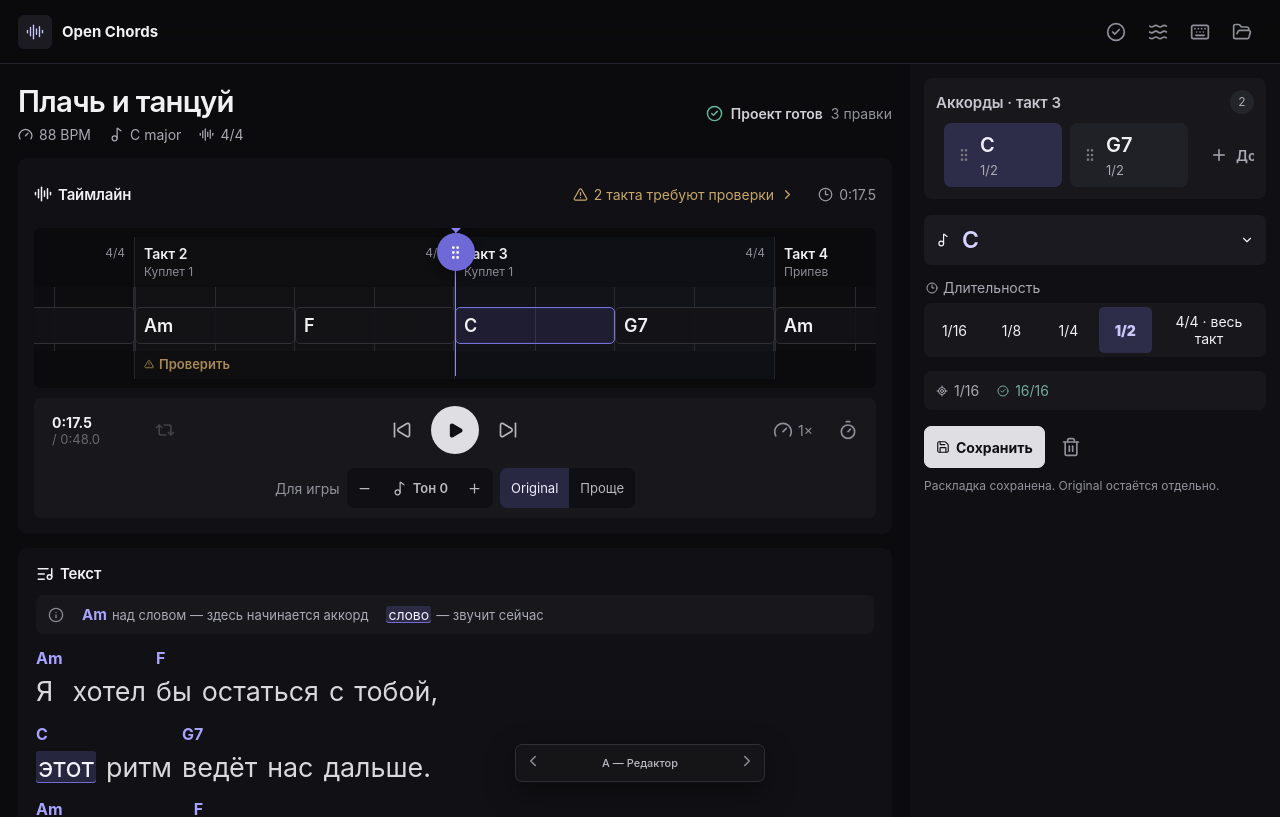
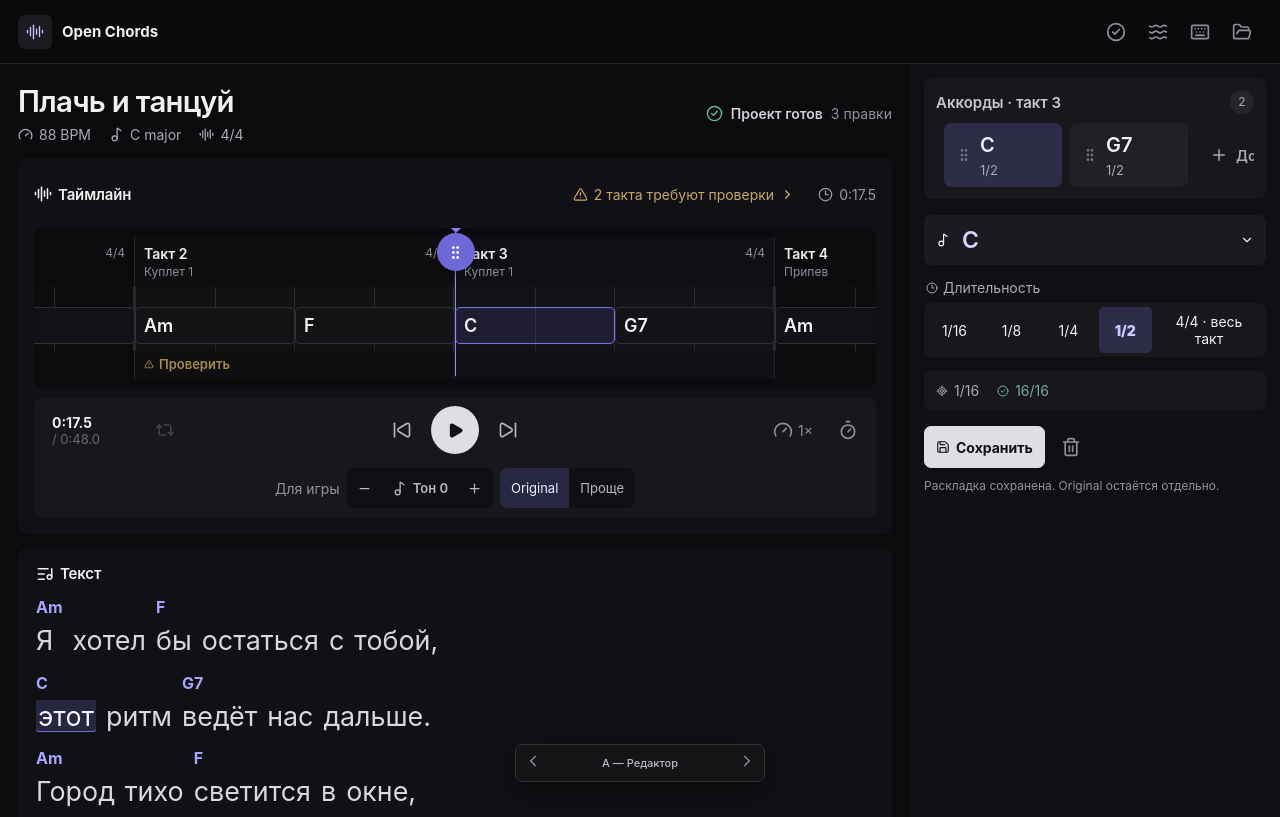
Before and after one commit to qisoft/open-chords, a React (Vite) app in the folder prototypes/workspace-ux/: page / in a window 1280 px wide. Shown: the top 817 px of the page. Built offline with nearby package versions, Linux system fonts and the light colour scheme.

Commit message:
Remove redundant lyrics legend

```diff
--- a/prototypes/workspace-ux/src/App.jsx
+++ b/prototypes/workspace-ux/src/App.jsx
@@ -1,7 +1,7 @@
 import { useEffect, useMemo, useReducer, useRef, useState } from 'react'
 import {
   AlertTriangle, ArrowLeft, AudioLines, Check, CheckCircle2, ChevronDown, ChevronLeft, ChevronRight,
-  CircleX, Clock3, FolderOpen, Gauge, GripVertical, Info, Keyboard, ListMusic, LoaderCircle, LocateFixed,
+  CircleX, Clock3, FolderOpen, Gauge, GripVertical, Keyboard, ListMusic, LoaderCircle, LocateFixed,
   Minus, Music2, Pause, Play, Plus, Repeat2, RotateCcw, Save, SkipBack, SkipForward, Timer,
   Trash2, Waves, X,
 } from 'lucide-react'
@@ -611,7 +611,7 @@ function VariantA({ state, dispatch, bar, event }) {
   const lyricChordLabels = useMemo(() => chordLabelsForLyricLines(state.bars, LYRIC_LINES).map((chord) => presentedChord(chord, state)), [state.bars, state.transpose, state.chordMode])
   const presentedKey = shiftedRoot('C', state.transpose ?? 0)
   return <div className="shell variant-a"><Header state={state} dispatch={dispatch} /><div className="studio-grid">
-    <main id="workspace-main" className="studio-main" tabIndex="-1"><div className="editor-intro"><div><h1>Плачь и танцуй</h1><div className="track-facts"><span><Gauge size={12} aria-hidden="true" />88 BPM</span><span><Music2 size={12} aria-hidden="true" />{presentedKey} major</span><span><AudioLines size={12} aria-hidden="true" />4/4</span></div></div><StatusBanner state={state} /></div><Timeline state={state} dispatch={dispatch} controls /><section className="lyrics-strip" aria-label="Многострочный текст песни с аккордами и таймингом"><div className="lyrics-heading"><h2><ListMusic size={15} aria-hidden="true" />Текст</h2></div><div className="lyrics-guide" aria-label="Как читать текст"><Info size={16} aria-hidden="true" /><span><strong>Am</strong> над словом — здесь начинается аккорд</span><span><mark>слово</mark> — звучит сейчас</span></div><div className="lyrics-lines">{LYRIC_LINES.map((line, lineIndex) => { const lineOffset = LYRIC_LINES.slice(0, lineIndex).reduce((sum, item) => sum + item.length, 0); return <p className="lyric-line" key={`line-${lineIndex}`}>{line.map((word, wordIndex) => { const index = lineOffset + wordIndex; return <span className="lyric-token" key={word.id}><strong className="lyric-chord" aria-hidden={lyricChordLabels[index] ? undefined : true}>{lyricChordLabels[index] || '\u00a0'}</strong><span>{index === currentLyricIndex ? <mark title="Сейчас звучит это слово">{word.text}</mark> : word.text}</span></span> })}</p> })}</div></section></main>
+    <main id="workspace-main" className="studio-main" tabIndex="-1"><div className="editor-intro"><div><h1>Плачь и танцуй</h1><div className="track-facts"><span><Gauge size={12} aria-hidden="true" />88 BPM</span><span><Music2 size={12} aria-hidden="true" />{presentedKey} major</span><span><AudioLines size={12} aria-hidden="true" />4/4</span></div></div><StatusBanner state={state} /></div><Timeline state={state} dispatch={dispatch} controls /><section className="lyrics-strip" aria-label="Многострочный текст песни с аккордами и таймингом"><div className="lyrics-heading"><h2><ListMusic size={15} aria-hidden="true" />Текст</h2></div><div className="lyrics-lines">{LYRIC_LINES.map((line, lineIndex) => { const lineOffset = LYRIC_LINES.slice(0, lineIndex).reduce((sum, item) => sum + item.length, 0); return <p className="lyric-line" key={`line-${lineIndex}`}>{line.map((word, wordIndex) => { const index = lineOffset + wordIndex; return <span className="lyric-token" key={word.id}><strong className="lyric-chord" aria-hidden={lyricChordLabels[index] ? undefined : true}>{lyricChordLabels[index] || '\u00a0'}</strong><span>{index === currentLyricIndex ? <mark title="Сейчас звучит это слово">{word.text}</mark> : word.text}</span></span> })}</p> })}</div></section></main>
     <EventEditor state={state} bar={bar} event={event} dispatch={dispatch} />
   </div></div>
 }
--- a/prototypes/workspace-ux/src/styles.css
+++ b/prototypes/workspace-ux/src/styles.css
@@ -659,11 +659,6 @@ mark { border-radius: 4px; background: #564a16; color: var(--text); padding: 0 3
 .variant-a .primary-button { min-height: 42px; border-radius: 7px; font-size: 14px; }
 .variant-a .original-note { padding-bottom: 16px; color: #92929c; font-size: 12px; }
 .variant-a .lyrics-strip { padding: 16px 18px 20px; }
-.variant-a .lyrics-guide { display: flex; align-items: center; gap: 10px 18px; margin-top: 12px; border-radius: 7px; background: #17171c; padding: 10px 12px; color: #aaaab4; font-size: 13px; }
-.variant-a .lyrics-guide > span { display: inline-flex; align-items: center; gap: 5px; }
-.variant-a .lyrics-guide > svg { flex: 0 0 auto; color: #85858f; }
-.variant-a .lyrics-guide strong { color: #a8a3ff; font-size: 15px; }
-.variant-a .lyrics-guide mark { font-size: 14px; }
 .variant-a .lyrics-lines { gap: 15px; margin-top: 16px; }
 .variant-a .lyric-line { gap: 3px 10px; font-size: clamp(21px, 2.1vw, 29px); line-height: 1.4; }
 .variant-a .lyric-token { grid-template-rows: 23px auto; }
```
Also changed, not shown: 1 other file (tests, documents, lock files or other folders).
